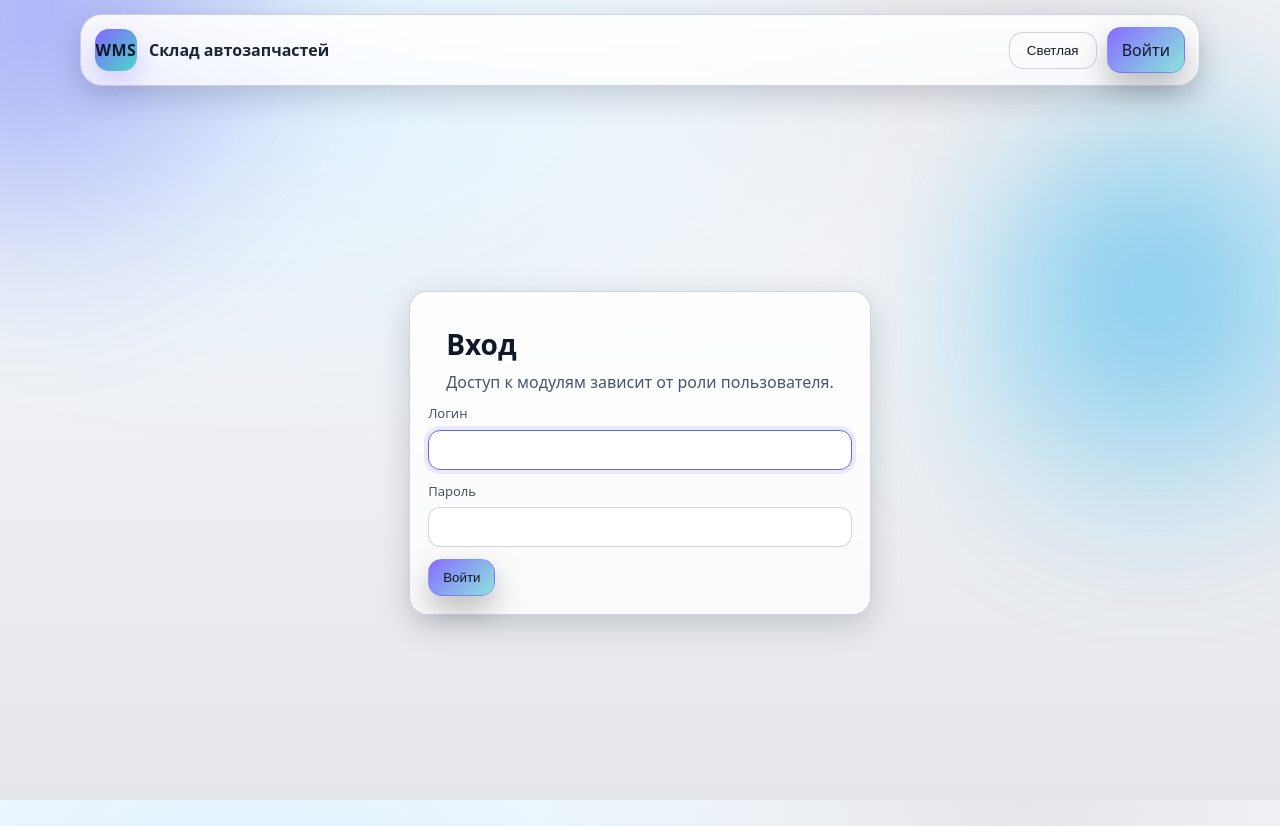
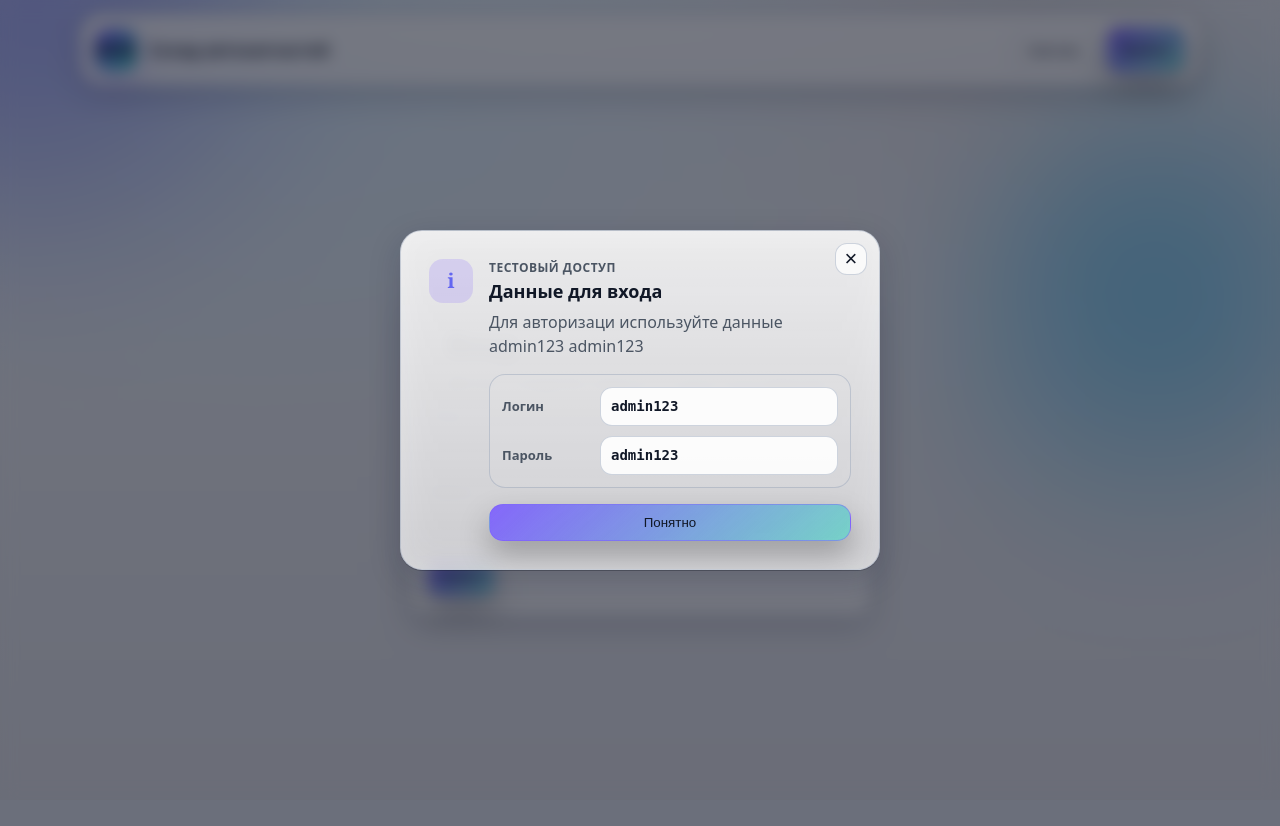
Before and after one commit to Korgopolov2006/WMS_EFP, a Django app: page /accounts/login/ in a window 1280 px wide. After the commit the page ends 625 px from the top, so only its background shows below. Run offline with Django 5.2, Linux system fonts and the light colour scheme; parts of the project's set-up code (start-up, migrations or seed data) failed here and were passed over.

Commit message:
Polish login demo access and Docker deploy

```diff
--- a/static/css/app.css
+++ b/static/css/app.css
@@ -174,6 +174,112 @@ main{padding:18px 0 38px}
 .grid--center{min-height:calc(100vh - 130px);place-items:center}
 @media (max-width: 980px){
   .grid--4{grid-template-columns:repeat(2,minmax(0,1fr))}
+}
+
+.auth-modal-backdrop{
+  position:fixed;
+  inset:0;
+  z-index:100;
+  display:grid;
+  place-items:center;
+  padding:16px;
+  background:rgba(2,6,23,.54);
+  backdrop-filter:blur(8px);
+  -webkit-backdrop-filter:blur(8px);
+}
+.auth-modal-backdrop[hidden]{display:none!important}
+.auth-modal{
+  position:relative;
+  width:min(480px,100%);
+  max-height:90vh;
+  overflow:auto;
+  border:1px solid var(--stroke);
+  border-radius:22px;
+  background:linear-gradient(180deg,var(--glass2),var(--glass));
+  color:var(--text);
+  box-shadow:var(--shadow);
+  backdrop-filter:blur(var(--blur));
+  -webkit-backdrop-filter:blur(var(--blur));
+}
+.auth-modal__body{
+  display:grid;
+  grid-template-columns:44px 1fr;
+  gap:16px;
+  padding:28px;
+}
+.auth-modal__icon{
+  width:44px;
+  height:44px;
+  border-radius:14px;
+  display:grid;
+  place-items:center;
+  background:rgba(124,92,255,.18);
+  color:var(--accent);
+  font:800 20px/1 Georgia,"Times New Roman",serif;
+}
+.auth-modal__eyebrow{
+  margin:0 0 4px;
+  color:var(--muted);
+  font-size:12px;
+  font-weight:750;
+  letter-spacing:.04em;
+  text-transform:uppercase;
+}
+.auth-modal__text{
+  margin:0 0 16px;
+  color:var(--muted);
+}
+.auth-modal__button{margin-top:16px}
+.auth-modal__close{
+  position:absolute;
+  top:12px;
+  right:12px;
+  width:32px;
+  height:32px;
+  border:1px solid var(--stroke);
+  border-radius:12px;
+  background:var(--glass);
+  color:var(--text);
+  font-size:22px;
+  line-height:1;
+  cursor:pointer;
+}
+.auth-modal__close:hover{
+  border-color:rgba(124,92,255,.45);
+  background:rgba(124,92,255,.16);
+}
+.auth-credentials{
+  display:grid;
+  gap:10px;
+  padding:12px;
+  border:1px solid var(--stroke);
+  border-radius:16px;
+  background:rgba(255,255,255,.06);
+}
+.auth-credentials__row{
+  display:grid;
+  grid-template-columns:88px 1fr;
+  gap:10px;
+  align-items:center;
+}
+.auth-credentials__label{
+  color:var(--muted);
+  font-size:13px;
+  font-weight:650;
+}
+.auth-credentials__value{
+  min-width:0;
+  padding:8px 10px;
+  border:1px solid var(--stroke);
+  border-radius:12px;
+  background:var(--glass2);
+  color:var(--text);
+  font-size:14px;
+  font-weight:750;
+}
+@media (max-width: 520px){
+  .auth-modal__body{grid-template-columns:1fr}
+  .auth-credentials__row{grid-template-columns:1fr}
 }
 
 .hero{display:grid;gap:14px;grid-template-columns:1.2fr .8fr;align-items:stretch}
--- a/templates/accounts/login.html
+++ b/templates/accounts/login.html
@@ -3,6 +3,33 @@
 {% block title %}Вход — WMS{% endblock %}
 
 {% block content %}
+  <div class="auth-modal-backdrop" id="loginCredentialsModal" role="dialog" aria-modal="true" aria-labelledby="loginCredentialsTitle">
+    <section class="auth-modal">
+      <button class="auth-modal__close" type="button" id="loginCredentialsCloseIcon" aria-label="Закрыть">×</button>
+      <div class="auth-modal__body">
+        <div class="auth-modal__icon">i</div>
+        <div>
+          <p class="auth-modal__eyebrow">Тестовый доступ</p>
+          <h2 class="h3" id="loginCredentialsTitle">Данные для входа</h2>
+          <p class="auth-modal__text">Для авторизаци используйте данные admin123 admin123</p>
+
+          <div class="auth-credentials" aria-label="Тестовые данные для входа">
+            <div class="auth-credentials__row">
+              <span class="auth-credentials__label">Логин</span>
+              <code class="auth-credentials__value">admin123</code>
+            </div>
+            <div class="auth-credentials__row">
+              <span class="auth-credentials__label">Пароль</span>
+              <code class="auth-credentials__value">admin123</code>
+            </div>
+          </div>
+
+          <button class="btn btn--primary btn--block auth-modal__button" type="button" id="loginCredentialsClose">Понятно</button>
+        </div>
+      </div>
+    </section>
+  </div>
+
   <div class="grid grid--center">
     <section class="card card--glass card--lg">
       <div class="card__header">
@@ -35,4 +62,20 @@
       </form>
     </section>
   </div>
+
+  <script>
+    (function () {
+      var modal = document.getElementById('loginCredentialsModal');
+      var closeButtons = [
+        document.getElementById('loginCredentialsClose'),
+        document.getElementById('loginCredentialsCloseIcon')
+      ];
+
+      closeButtons.forEach(function (button) {
+        button.addEventListener('click', function () {
+          modal.hidden = true;
+        });
+      });
+    })();
+  </script>
 {% endblock %}
```
Also changed, not shown: DEPLOY_SWEB.md (+9 -1 lines), 3 other files.
